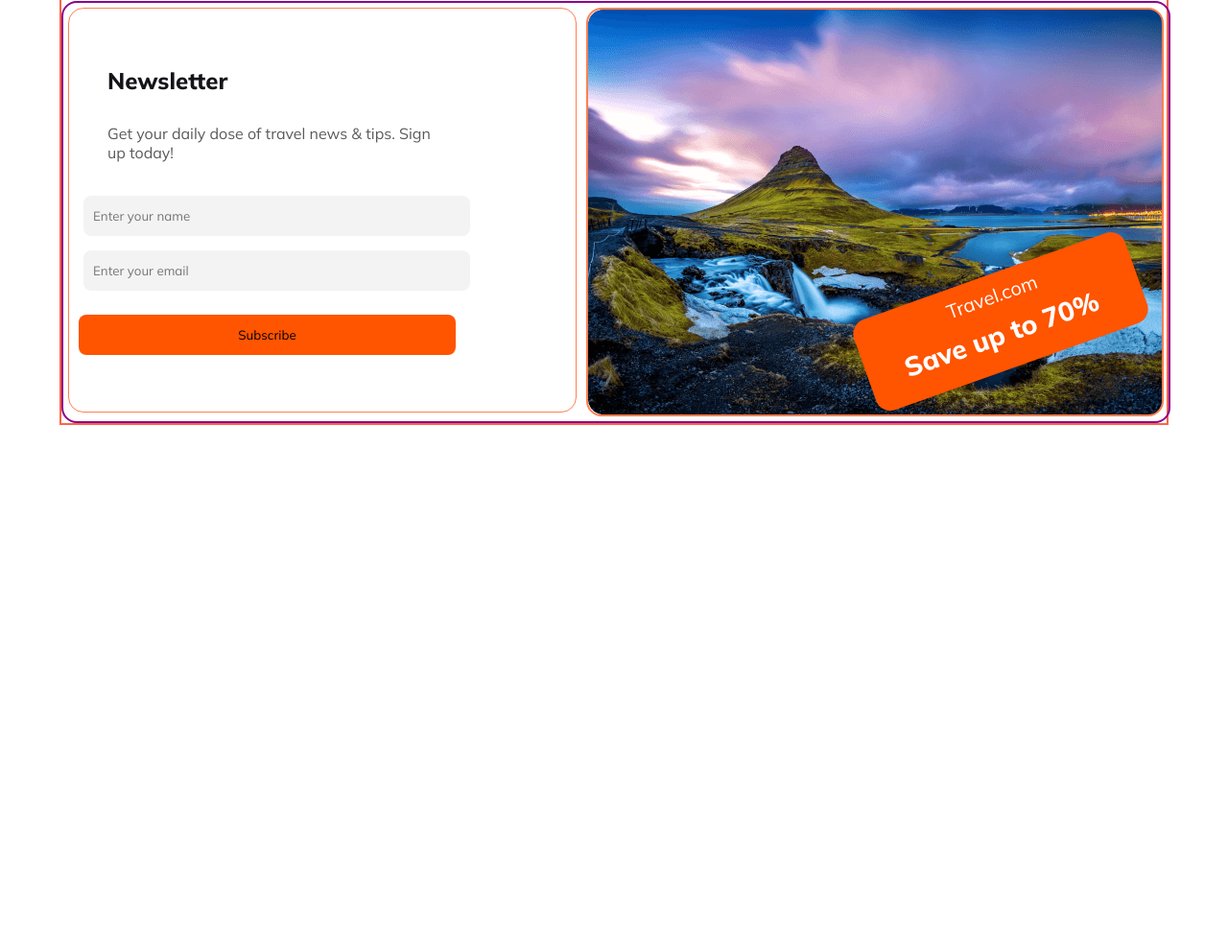
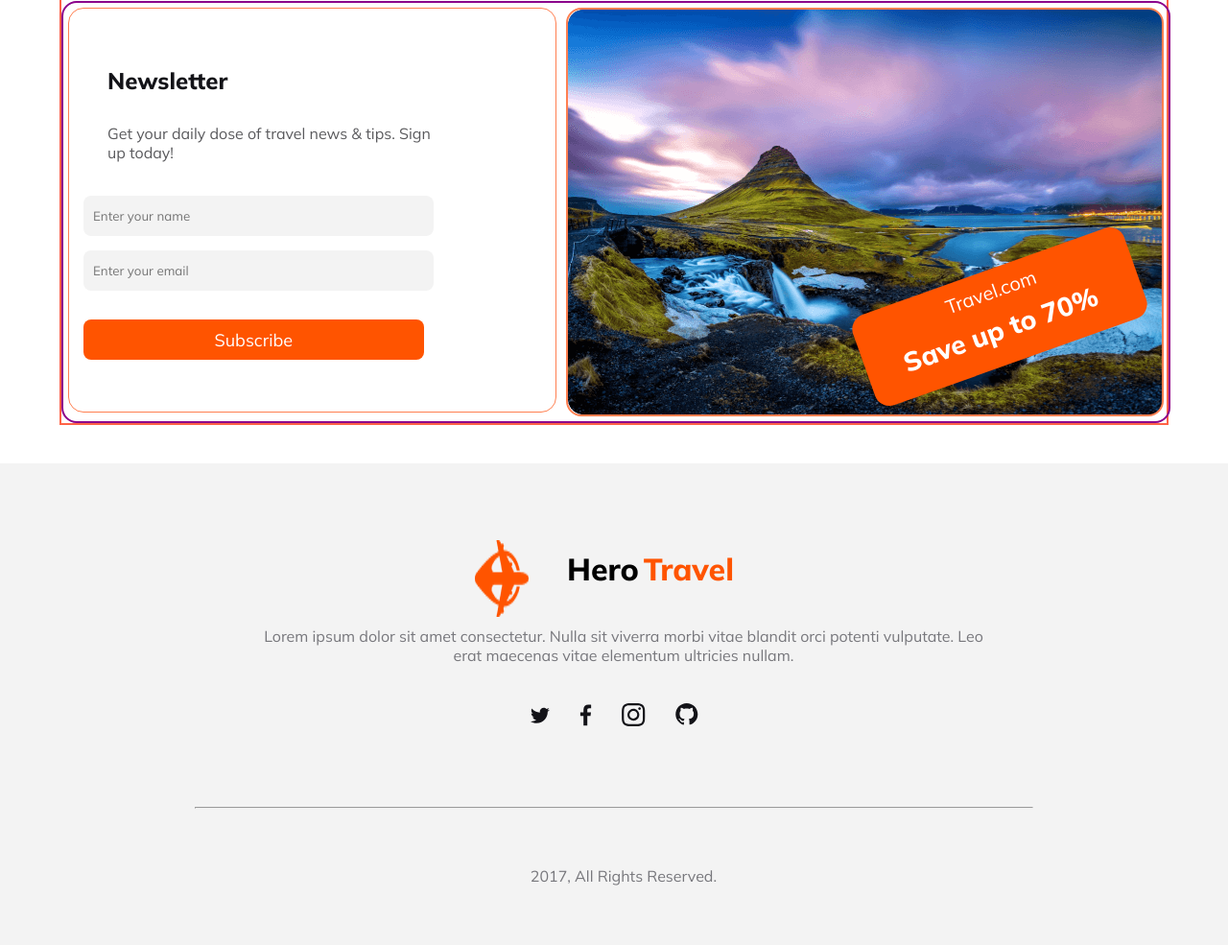
Before and after one commit to aktarhamid/assignment2, a plain HTML site: page index.html in a window 1280 px wide. Shown: the part 3496-4481 px from the top of the page at 96% size. Before the commit the page ends 3959 px from the top, so only its background shows below. Drawn offline with Linux system fonts and the light colour scheme.

Commit message:
added new file section

```diff
--- a/index.html
+++ b/index.html
@@ -197,5 +197,25 @@
             </div>
         </section>
     </main>
+    <footer>
+        <div class="travel">
+            <div class="thead">
+                <img src="Images/Group 40071 (2).png" alt="">
+                <h1>Hero<span>Travel</span></h1>
+            </div>
+            <p>
+                Lorem ipsum dolor sit amet consectetur. Nulla sit viverra morbi
+                 vitae blandit orci potenti vulputate. Leo <br> erat maecenas vitae elementum
+                 ultricies nullam.
+            </p>
+            <div class="footer-logo">
+                <img src="Images/Social.svg" alt="">
+            </div>
+            <hr>
+            <div class="footer-date">
+                <p>2017, All Rights Reserved.</p>
+            </div>
+        </div>
+    </footer>
 </body>
 </html>
--- a/style.css
+++ b/style.css
@@ -421,7 +421,7 @@ main{
         margin: 5px;
         /* width: 45%;
         height: 100%; */
-        width: 602px;
+        width: 45%;
         height: 370px;
         padding-top: 50px;
        }
@@ -429,7 +429,7 @@ main{
          border: 2px solid coral;
          margin: 5px;
          border-radius: 16px;
-         width: 682px;
+         width: 55%;
          height: 422px;
          background-image: url("Images/Rectangle\ 8\ \(1\).png");
          background-repeat: no-repeat;
@@ -442,9 +442,9 @@ main{
             flex-shrink: 0;
             border-radius: 16px;
             background: #FF5400;
-            position: relative;
-            top: 275px;
-            left: 280px;
+            margin: 270px 0 0 300px;
+
+
         }
         .newsletter-img-inerdiv h4{
             color: #FFF;
@@ -473,7 +473,7 @@ main{
         font-weight: 400;
        }
        .newsletter-input input{
-        width: 393px;
+        width: 70%;
         height: 42px;
         border-radius: 8px;
         border: 0;
@@ -482,12 +482,55 @@ main{
         padding-left: 10px ;
        }
        .newsletter-input button{
-        width: 393px;
+        width: 70%;
         height: 42px;
+        font-family: 'Mulish', sans-serif;
         border-radius: 8px;
         border: 0;
         background: #FF5400;
-        margin: 10px;
+        margin: 15px;
+        color: white;
+        font-size: 18px;
+       }
+
+       /* Footer section comments  */
+
+       .travel{
+        width: 100%;
+        height: 502px;
+        flex-shrink: 0;
+        background: rgba(19, 19, 24, 0.05);
+        margin-top: 40px;
+       }
+       .thead{
+        display: flex;
+         justify-content: center;
+         padding-top: 80px;
+        /* align-items: center; */
+       }
+       .thead span{
+        color: #FF5400;
+        padding-left: 5px;
+       }
+       .travel p{
+        text-align: center;
+        color: #77777c;
+       }
+       .footer-logo{
+        text-align: center;
+        padding-top: 10px;
+        margin-bottom: 80px;
+       }
+       hr{
+        width: 872px;
+       color: #e9edde;
+        margin: 0 auto;
+       }
+       .footer-date{
+        color: #484850;
+        font-size: 16px;
+        font-weight: 300;
+        margin-top: 60px;
        }
 
 
@@ -512,6 +555,7 @@ main{
     .banner-input{
         flex-direction: column;
         gap: 20px;
+
     }
     .banner-info{
         padding-top: 30px;
@@ -615,4 +659,15 @@ main{
       .choose-footer{
         width: 100%;
       }
+      /* newsletter section commnets */
+       .newsletter{
+        flex-direction: column;
+       }
+       .newsletter-img{
+        width: 100%;
+       }
+       .newsletter-input{
+        width: 100%;
+       }
+
     }
```
Also changed, not shown: Images/Social.svg (added).
